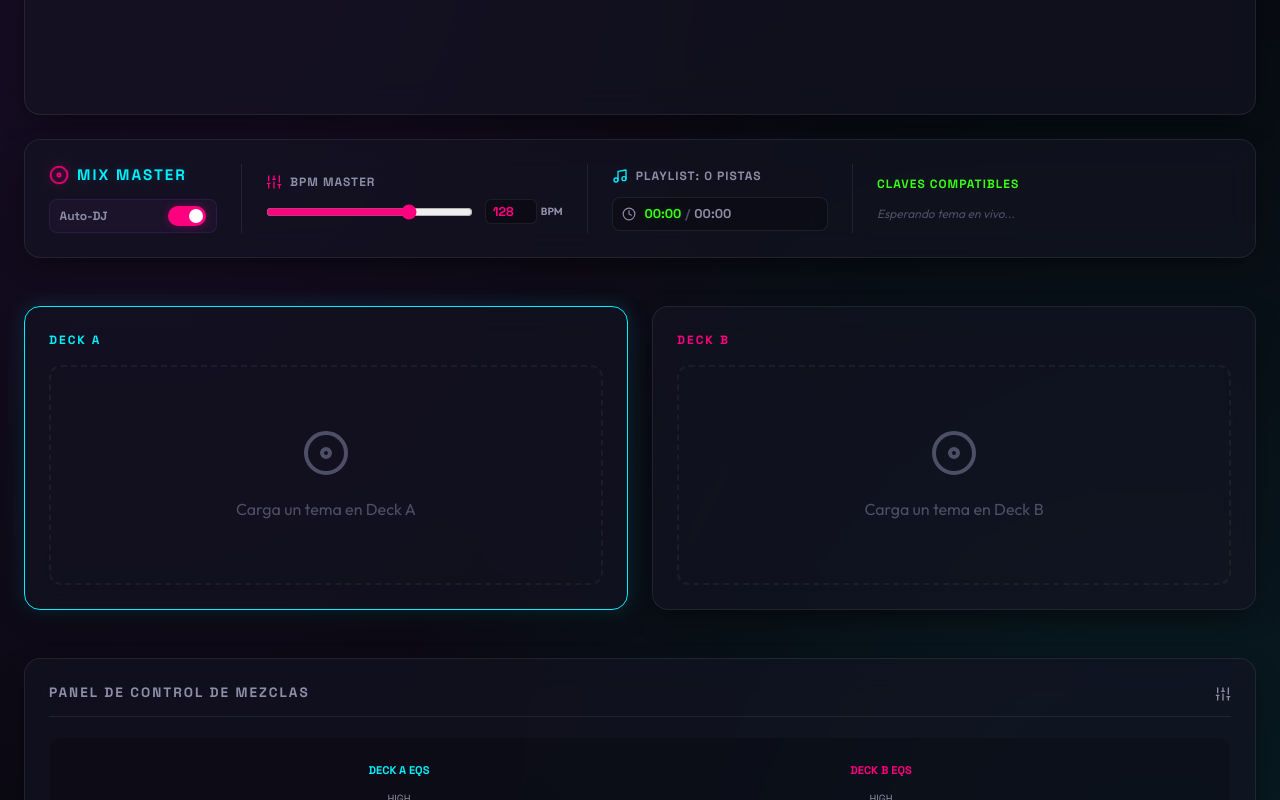
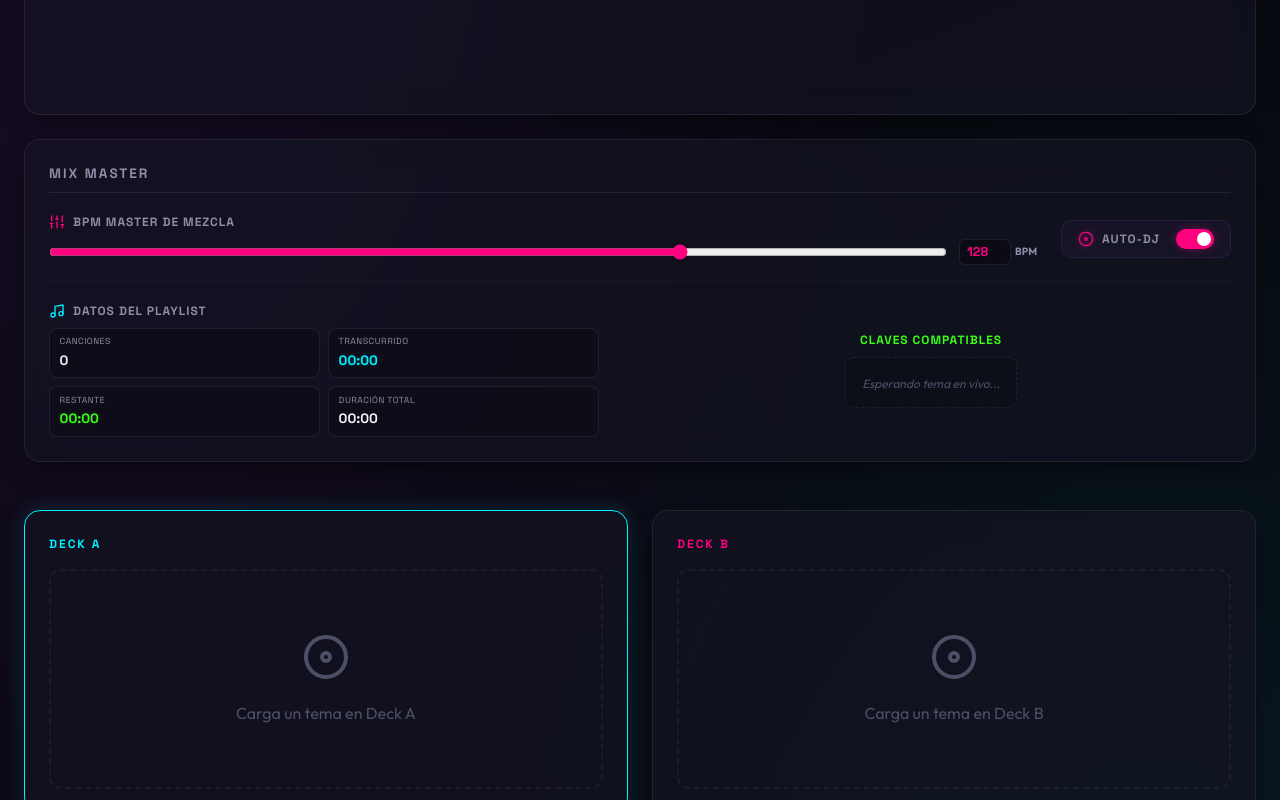
Before and after one commit to hector-horta/AuraMix, a React (Vite) app: page / in a window 1280 px wide. Shown: the part 720-1520 px from the top of the page. Built offline with nearby package versions, Linux system fonts and the light colour scheme.

Commit message:
MixMaster updates

```diff
--- a/src/components/CamelotPanel.css
+++ b/src/components/CamelotPanel.css
@@ -2,6 +2,12 @@
   display: flex;
   flex-direction: column;
   gap: 1.25rem;
+}
+
+.camelot-header {
+  border-bottom: 1px solid var(--border-color);
+  padding-bottom: 0.5rem;
+  width: 100%;
 }
 
 .camelot-title {
--- a/src/components/CamelotPanel.jsx
+++ b/src/components/CamelotPanel.jsx
@@ -11,9 +11,10 @@ export default function CamelotPanel({
 
   return (
     <section className="panel camelot-panel">
+      <div className="camelot-header">
+        <h2 className="camelot-title">Dashboard Camelot</h2>
+      </div>
       <div>
-        <h2 className="camelot-title" style={{ marginBottom: '0.75rem' }}>Dashboard Camelot</h2>
-
         {activeTrack ? (
           <div className="active-camelot-card">
             <div className="active-camelot-key">{activeKey}</div>
--- a/src/components/LibraryPanel.css
+++ b/src/components/LibraryPanel.css
@@ -9,6 +9,9 @@
   display: flex;
   justify-content: space-between;
   align-items: center;
+  border-bottom: 1px solid var(--border-color);
+  padding-bottom: 0.5rem;
+  width: 100%;
 }
 
 .library-title {
--- a/src/components/LibraryPanel.jsx
+++ b/src/components/LibraryPanel.jsx
@@ -18,7 +18,7 @@ export default function LibraryPanel({
   return (
     <section className="panel library-panel">
       <div className="library-header">
-        <h2 className="library-title">Mi Biblioteca</h2>
+        <h2 className="library-title">Selector</h2>
         {library.length === 0 && (
           <button
             onClick={onLoadDemos}
--- a/src/components/MixMaster.css
+++ b/src/components/MixMaster.css
@@ -1,59 +1,134 @@
 .mix-master-panel {
-  display: grid;
-  grid-template-columns: 1.2fr 2fr 1.5fr 2.2fr;
-  gap: 1.5rem;
-  align-items: center;
-  padding: 1rem 1.5rem;
+  display: flex;
+  flex-direction: column;
+  gap: 1.25rem;
+  padding: 1.25rem 1.5rem;
   margin-bottom: 1.5rem;
 }
 
-@media (max-width: 1024px) {
-  .mix-master-panel {
-    grid-template-columns: 1fr 1fr;
-    grid-template-rows: auto auto;
+.mix-master-header-row {
+  border-bottom: 1px solid var(--border-color);
+  padding-bottom: 0.5rem;
+}
+
+.mix-master-title-text {
+  font-family: var(--font-mono);
+  font-size: 0.85rem;
+  font-weight: 700;
+  letter-spacing: 2px;
+  text-transform: uppercase;
+  color: var(--text-muted);
+}
+
+.mix-master-row {
+  display: flex;
+  gap: 1.5rem;
+  width: 100%;
+}
+
+.mix-master-row-primary {
+  display: flex;
+  justify-content: space-between;
+  align-items: center;
+  border-bottom: 1px solid rgba(255, 255, 255, 0.03);
+  padding-bottom: 1rem;
+}
+
+.mix-master-row-secondary {
+  display: grid;
+  grid-template-columns: 1.1fr 1.2fr;
+  gap: 2rem;
+  align-items: flex-start;
+}
+
+@media (max-width: 768px) {
+  .mix-master-row-primary {
+    flex-direction: column;
+    align-items: stretch;
+    gap: 1rem;
+  }
+  .mix-master-row-secondary {
+    grid-template-columns: 1fr;
+    gap: 1.5rem;
   }
 }
 
-@media (max-width: 600px) {
-  .mix-master-panel {
-    grid-template-columns: 1fr;
-    grid-template-rows: auto;
-  }
-}
-
-.mix-master-col {
+.mix-master-bpm-container {
   display: flex;
   flex-direction: column;
   gap: 0.5rem;
-  height: 100%;
-  justify-content: center;
+  flex-grow: 1;
 }
 
-.mix-master-main {
-  border-right: 1px solid var(--border-color);
-  padding-right: 1.5rem;
-}
-
-@media (max-width: 1024px) {
-  .mix-master-main, .mix-master-bpm, .mix-master-stats {
-    border-right: none;
-    padding-right: 0;
-  }
-}
-
-.mix-master-header {
+.bpm-info-group {
   display: flex;
   align-items: center;
   gap: 0.5rem;
 }
 
-.mix-master-title {
+.section-label {
   font-family: var(--font-mono);
-  font-size: 0.95rem;
+  font-size: 0.75rem;
   font-weight: 700;
-  letter-spacing: 2px;
-  color: var(--neon-cyan);
-  text-shadow: 0 0 10px rgba(0, 240, 255, 0.2);
+  letter-spacing: 1px;
+  color: var(--text-muted);
+}
+
+.bpm-controls-row {
+  display: flex;
+  align-items: center;
+  gap: 0.75rem;
+}
+
+.bpm-range-slider {
+  flex-grow: 1;
+  min-width: 120px;
+  accent-color: var(--neon-pink);
+  cursor: pointer;
+}
+
+.bpm-input-wrapper {
+  display: flex;
+  align-items: center;
+  gap: 0.25rem;
+}
+
+.bpm-number-input {
+  width: 52px;
+  text-align: center;
+  padding: 0.2rem;
+  border-radius: 6px;
+  border: 1px solid var(--border-color);
+  background: rgba(0,0,0,0.3);
+  color: var(--neon-pink);
+  font-weight: bold;
+  font-family: var(--font-mono);
+  font-size: 0.8rem;
+}
+
+.bpm-unit-text {
+  font-size: 0.65rem;
+  font-weight: 700;
+  color: var(--text-muted);
+}
+
+/* Auto-DJ toggle container */
+.mix-master-autodj-container {
+  display: flex;
+  align-items: center;
+  gap: 1rem;
+  background: rgba(157, 78, 221, 0.05);
+  border: 1px solid rgba(157, 78, 221, 0.15);
+  padding: 0.5rem 1rem;
+  border-radius: 10px;
+  height: fit-content;
+  flex-shrink: 0;
+}
+
+.autodj-header-group {
+  display: flex;
+  align-items: center;
+  gap: 0.5rem;
 }
 
 .mix-master-icon {
@@ -66,25 +141,7 @@
   filter: drop-shadow(0 0 5px rgba(255, 0, 127, 0.4));
 }
 
-.autodj-toggle-container {
-  display: flex;
-  align-items: center;
-  justify-content: space-between;
-  background: rgba(157, 78, 221, 0.05);
-  border: 1px solid rgba(157, 78, 221, 0.15);
-  padding: 0.4rem 0.6rem;
-  border-radius: 8px;
-  margin-top: 0.25rem;
-}
-
-.autodj-toggle-label {
-  font-size: 0.75rem;
-  font-family: var(--font-mono);
-  font-weight: 700;
-  color: var(--text-muted);
-}
-
-/* Switch Styles (copied & scoped) */
+/* Switch Styles */
 .switch {
   position: relative;
   display: inline-block;
@@ -131,71 +188,14 @@ input:checked + .slider-toggle:before {
   transform: translateX(18px);
 }
 
-/* BPM Section */
-.mix-master-bpm {
-  border-right: 1px solid var(--border-color);
-  padding-right: 1.5rem;
-}
-
-.bpm-info-group {
+/* Playlist Stats Section */
+.mix-master-stats-container {
   display: flex;
-  align-items: center;
+  flex-direction: column;
   gap: 0.5rem;
 }
 
-.section-label {
-  font-family: var(--font-mono);
-  font-size: 0.75rem;
-  font-weight: 700;
-  letter-spacing: 1px;
-  color: var(--text-muted);
-}
-
-.bpm-controls-row {
-  display: flex;
-  align-items: center;
-  gap: 0.75rem;
-}
-
-.bpm-range-slider {
-  flex-grow: 1;
-  min-width: 80px;
-  accent-color: var(--neon-pink);
-  cursor: pointer;
-}
-
-.bpm-input-wrapper {
-  display: flex;
-  align-items: center;
-  gap: 0.25rem;
-}
-
-.bpm-number-input {
-  width: 52px;
-  text-align: center;
-  padding: 0.2rem;
-  border-radius: 6px;
-  border: 1px solid var(--border-color);
-  background: rgba(0,0,0,0.3);
-  color: var(--neon-pink);
-  font-weight: bold;
-  font-family: var(--font-mono);
-  font-size: 0.8rem;
-}
-
-.bpm-unit-text {
-  font-size: 0.65rem;
-  font-weight: 700;
-  color: var(--text-muted);
-}
-
-/* Stats Section */
-.mix-master-stats {
-  border-right: 1px solid var(--border-color);
-  padding-right: 1.5rem;
-}
-
-.stats-header {
+.stats-header-group {
   display: flex;
   align-items: center;
   gap: 0.5rem;
@@ -205,67 +205,102 @@ input:checked + .slider-toggle:before {
   color: var(--neon-cyan);
 }
 
-.stats-icon-muted {
-  color: var(--text-muted);
+.stats-info-grid {
+  display: grid;
+  grid-template-columns: repeat(2, 1fr);
+  gap: 0.5rem;
 }
 
-.stats-time-row {
-  display: flex;
-  align-items: center;
-  gap: 0.5rem;
-  background: rgba(0,0,0,0.2);
+.stats-info-item {
+  background: rgba(0, 0, 0, 0.2);
   border: 1px solid var(--border-color);
   padding: 0.4rem 0.6rem;
   border-radius: 8px;
-  margin-top: 0.25rem;
+  display: flex;
+  flex-direction: column;
+  gap: 0.15rem;
 }
 
-.time-display {
-  display: flex;
-  align-items: center;
-  gap: 0.25rem;
+.stats-info-label {
+  font-size: 0.55rem;
+  color: var(--text-muted);
+  text-transform: uppercase;
   font-family: var(--font-mono);
-  font-size: 0.8rem;
-  font-weight: 700;
+  letter-spacing: 0.5px;
 }
 
-.time-elapsed {
+.stats-info-value {
+  font-family: var(--font-mono);
+  font-size: 0.85rem;
+  font-weight: 700;
+  color: var(--text-main);
+}
+
+.value-elapsed {
+  color: var(--neon-cyan);
+  text-shadow: 0 0 5px rgba(0, 240, 255, 0.2);
+}
+
+.value-remaining {
   color: var(--neon-green);
   text-shadow: 0 0 5px rgba(57, 255, 20, 0.2);
 }
 
-.time-divider {
-  color: var(--text-dark);
+/* Harmony Section */
+.mix-master-harmony-container {
+  display: flex;
+  flex-direction: column;
+  gap: 0.5rem;
+  align-items: center;
+  align-self: center;
 }
 
-.time-total {
-  color: var(--text-muted);
+.harmony-header-group {
+  display: flex;
+  align-items: center;
+  gap: 0.5rem;
 }
 
-/* Harmony / Compatible Keys Section */
 .section-label-harmony {
   color: var(--neon-green);
 }
 
-.harmony-placeholder {
-  font-size: 0.75rem;
-  color: var(--text-dark);
-  font-style: italic;
+.harmony-grid-layout {
+  display: grid;
+  grid-template-columns: repeat(3, minmax(60px, 80px));
+  grid-template-rows: repeat(2, auto);
+  gap: 0.5rem;
   margin-top: 0.25rem;
 }
 
-.compatibility-wheel-horizontal {
-  display: flex;
-  gap: 0.4rem;
-  margin-top: 0.25rem;
+.slot-area-prev {
+  grid-row: 1;
+  grid-column: 1;
+}
+
+.slot-area-actual {
+  grid-row: 1 / span 2;
+  grid-column: 2;
+  height: 100%;
+}
+
+.slot-area-next {
+  grid-row: 1;
+  grid-column: 3;
+}
+
+.slot-area-rel {
+  grid-row: 2;
+  grid-column: 1;
 }
 
 .wheel-slot-horizontal {
-  flex: 1;
+  width: 100%;
+  height: 100%;
   background: rgba(0, 0, 0, 0.3);
   border: 1px solid var(--border-color);
   border-radius: 6px;
-  padding: 0.25rem 0.15rem;
+  padding: 0.3rem 0.2rem;
   text-align: center;
   font-family: var(--font-mono);
   font-size: 0.75rem;
@@ -273,7 +308,20 @@ input:checked + .slider-toggle:before {
   flex-direction: column;
   align-items: center;
   justify-content: center;
-  min-width: 42px;
+}
+
+.double-height {
+  min-height: 80px;
+  padding: 0.6rem 0.2rem;
+  justify-content: center;
+}
+
+.key-large {
+  font-size: 1.1rem !important;
+}
+
+.label-large {
+  font-size: 0.55rem !important;
 }
 
 .slot-center {
@@ -281,17 +329,25 @@ input:checked + .slider-toggle:before {
   border-color: var(--neon-cyan);
   color: var(--neon-cyan);
   font-weight: 700;
-  box-shadow: 0 0 5px rgba(0, 240, 255, 0.2);
+  box-shadow: 0 0 8px rgba(0, 240, 255, 0.2);
 }
 
 .slot-compat {
   border-color: var(--neon-green);
   color: var(--neon-green);
-  box-shadow: 0 0 5px rgba(57, 255, 20, 0.2);
+  box-shadow: 0 0 8px rgba(57, 255, 20, 0.2);
+}
+
+.slot-relative-key {
+  border-color: var(--neon-purple);
+  color: var(--neon-purple);
+  box-shadow: 0 0 8px rgba(157, 78, 221, 0.2);
+  background: rgba(157, 78, 221, 0.02);
 }
 
 .slot-key {
   font-weight: bold;
+  font-size: 0.8rem;
 }
 
 .slot-label {
@@ -300,3 +356,17 @@ input:checked + .slider-toggle:before {
   text-transform: uppercase;
   margin-top: 0.1rem;
 }
+
+.harmony-placeholder-container {
+  background: rgba(0, 0, 0, 0.15);
+  border: 1px dashed var(--border-color);
+  border-radius: 8px;
+  padding: 0.8rem 1rem;
+  text-align: center;
+}
+
+.harmony-placeholder {
+  font-size: 0.75rem;
+  color: var(--text-dark);
+  font-style: italic;
+}
--- a/src/components/MixMaster.jsx
+++ b/src/components/MixMaster.jsx
@@ -15,6 +15,7 @@ export default function MixMaster({
   // Calculate playlist stats
   const totalTracks = library.length;
   const totalDuration = library.reduce((acc, track) => acc + (track.duration || 0), 0);
+  const remainingTime = Math.max(0, totalDuration - sessionElapsedTime);
 
   // Compatible keys calculation
   const activeKey = activeTrack ? activeTrack.key : null;
@@ -29,10 +30,10 @@ export default function MixMaster({
     const oppositeLetter = letter === 'A' ? 'B' : 'A';
 
     return [
-      { key: `${prevNum}${letter}`, label: "Prev", isCompat: true },
-      { key: `${num}${letter}`, label: "Act", isCenter: true },
-      { key: `${nextNum}${letter}`, label: "Sig", isCompat: true },
-      { key: `${num}${oppositeLetter}`, label: "Rel", isCompat: true }
+      { key: `${prevNum}${letter}`, label: "Anterior", isCompat: true },
+      { key: `${num}${letter}`, label: "Actual", isCenter: true },
+      { key: `${nextNum}${letter}`, label: "Siguiente", isCompat: true },
+      { key: `${num}${oppositeLetter}`, label: "Relativo", isCompat: true }
     ];
   };
 
@@ -40,30 +41,18 @@ export default function MixMaster({
 
   return (
     <div className="panel mix-master-panel">
-      {/* Col 1: Title & Auto-DJ Toggle */}
-      <div className="mix-master-col mix-master-main">
-        <div className="mix-master-header">
-          <Disc className={`mix-master-icon ${autoDj ? 'autodj-icon-spinning' : ''}`} size={20} />
-          <span className="mix-master-title">MIX MASTER</span>
-        </div>
-        <div className="autodj-toggle-container">
-          <span className="autodj-toggle-label">Auto-DJ</span>
-          <label className="switch">
-            <input
-              type="checkbox"
-              checked={autoDj}
-              onChange={onAutoDjToggle}
-            />
-            <span className="slider-toggle"></span>
-          </label>
-        </div>
+      {/* Title Header (Line 1) */}
+      <div className="mix-master-header-row">
+        <h2 className="mix-master-title-text">MIX MASTER</h2>
       </div>
 
-      {/* Col 2: BPM Control */}
-      <div className="mix-master-col mix-master-bpm">
+      {/* Primary Row (Line 2): BPM Master & Auto-DJ switch */}
+      <div className="mix-master-row mix-master-row-primary">
+        {/* BPM Selector */}
+        <div className="mix-master-bpm-container">
           <div className="bpm-info-group">
             <Sliders style={{ color: 'var(--neon-pink)' }} size={16} />
-          <span className="section-label">BPM MASTER</span>
+            <span className="section-label">BPM MASTER DE MEZCLA</span>
           </div>
           <div className="bpm-controls-row">
             <input
@@ -93,40 +82,92 @@ export default function MixMaster({
           </div>
         </div>
 
-      {/* Col 3: Stats */}
-      <div className="mix-master-col mix-master-stats">
-        <div className="stats-header">
+        {/* Auto-DJ Control */}
+        <div className="mix-master-autodj-container">
+          <div className="autodj-header-group">
+            <Disc className={`mix-master-icon ${autoDj ? 'autodj-icon-spinning' : ''}`} size={16} />
+            <span className="section-label">AUTO-DJ</span>
+          </div>
+          <label className="switch">
+            <input
+              type="checkbox"
+              checked={autoDj}
+              onChange={onAutoDjToggle}
+            />
+            <span className="slider-toggle"></span>
+          </label>
+        </div>
+      </div>
+
+      {/* Secondary Row (Line 3): Playlist stats & Harmony wheel */}
+      <div className="mix-master-row mix-master-row-secondary">
+        {/* Playlist Stats */}
+        <div className="mix-master-stats-container">
+          <div className="stats-header-group">
             <Music size={16} className="stats-icon-cyan" />
-          <span className="section-label">PLAYLIST: {totalTracks} PISTAS</span>
+            <span className="section-label">DATOS DEL PLAYLIST</span>
           </div>
-        <div className="stats-time-row">
-          <Clock size={14} className="stats-icon-muted" />
-          <div className="time-display">
-            <span className="time-elapsed">{formatTime(sessionElapsedTime)}</span>
-            <span className="time-divider">/</span>
-            <span className="time-total">{formatTime(totalDuration)}</span>
+          <div className="stats-info-grid">
+            <div className="stats-info-item">
+              <span className="stats-info-label">Canciones</span>
+              <span className="stats-info-value">{totalTracks}</span>
+            </div>
+            <div className="stats-info-item">
+              <span className="stats-info-label">Transcurrido</span>
+              <span className="stats-info-value value-elapsed">{formatTime(sessionElapsedTime)}</span>
+            </div>
+            <div className="stats-info-item">
+              <span className="stats-info-label">Restante</span>
+              <span className="stats-info-value value-remaining">{formatTime(remainingTime)}</span>
+            </div>
+            <div className="stats-info-item">
+              <span className="stats-info-label">Duración Total</span>
+              <span className="stats-info-value">{formatTime(totalDuration)}</span>
             </div>
           </div>
         </div>
 
-      {/* Col 4: Compatible keys */}
-      <div className="mix-master-col mix-master-harmony">
+        {/* Harmony Keys */}
+        <div className="mix-master-harmony-container">
+          <div className="harmony-header-group">
             <span className="section-label section-label-harmony">CLAVES COMPATIBLES</span>
+          </div>
           {activeTrack ? (
-          <div className="compatibility-wheel-horizontal">
-            {wheelSlots.map((slot, i) => (
-              <div
-                key={i}
-                className={`wheel-slot-horizontal ${slot.isCenter ? 'slot-center' : slot.isCompat ? 'slot-compat' : ''}`}
-              >
-                <span className="slot-key">{slot.key}</span>
-                <span className="slot-label">{slot.label}</span>
+            <div className="harmony-grid-layout">
+              <div className="harmony-grid-slot slot-area-prev">
+                <div className="wheel-slot-horizontal slot-compat">
+                  <span className="slot-key">{wheelSlots[0].key}</span>
+                  <span className="slot-label">{wheelSlots[0].label}</span>
                 </div>
-            ))}
+              </div>
+
+              <div className="harmony-grid-slot slot-area-actual">
+                <div className="wheel-slot-horizontal slot-center double-height">
+                  <span className="slot-key key-large">{wheelSlots[1].key}</span>
+                  <span className="slot-label label-large">{wheelSlots[1].label}</span>
+                </div>
+              </div>
+
+              <div className="harmony-grid-slot slot-area-next">
+                <div className="wheel-slot-horizontal slot-compat">
+                  <span className="slot-key">{wheelSlots[2].key}</span>
+                  <span className="slot-label">{wheelSlots[2].label}</span>
+                </div>
+              </div>
+
+              <div className="harmony-grid-slot slot-area-rel">
+                <div className="wheel-slot-horizontal slot-relative-key">
+                  <span className="slot-key">{wheelSlots[3].key}</span>
+                  <span className="slot-label">{wheelSlots[3].label}</span>
+                </div>
+              </div>
             </div>
           ) : (
+            <div className="harmony-placeholder-container">
               <span className="harmony-placeholder">Esperando tema en vivo...</span>
+            </div>
           )}
+        </div>
       </div>
     </div>
   )
--- a/src/components/MixerPanel.jsx
+++ b/src/components/MixerPanel.jsx
@@ -13,7 +13,7 @@ export default function MixerPanel({
   return (
     <div className="panel mixer-panel" style={{ marginTop: '1.5rem' }}>
       <div className="mixer-header">
-        <h2 className="mixer-title">Panel de Control de Mezclas</h2>
+        <h2 className="mixer-title">Mixer</h2>
         <Sliders size={16} style={{ color: 'var(--text-muted)' }} />
       </div>
 
```
Lines whose indentation alone changed are shown as unchanged.
